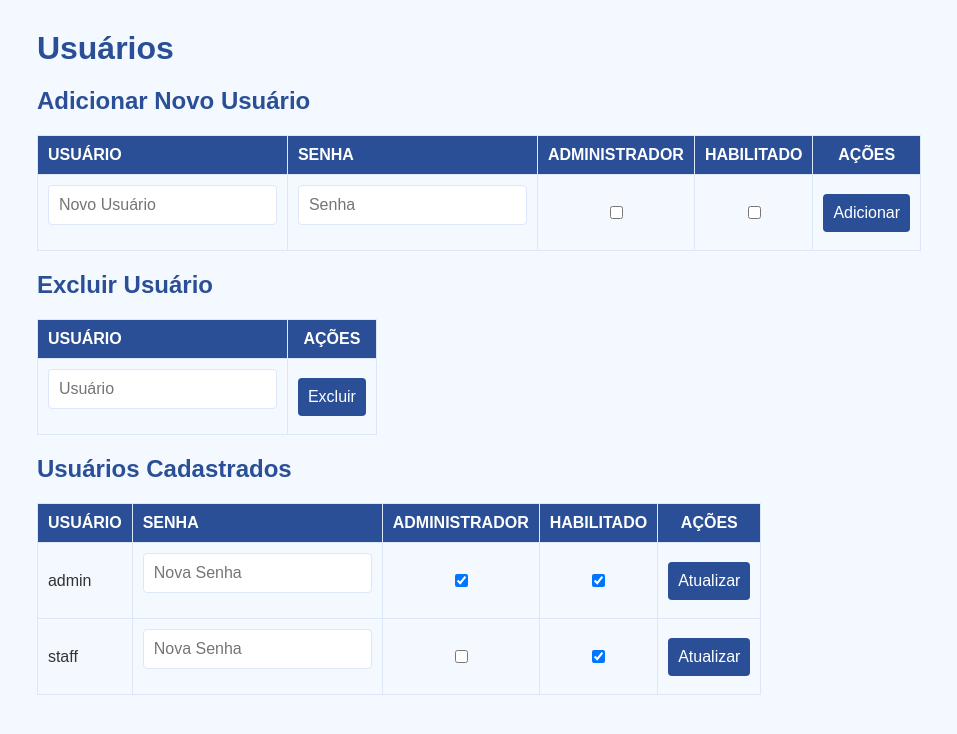
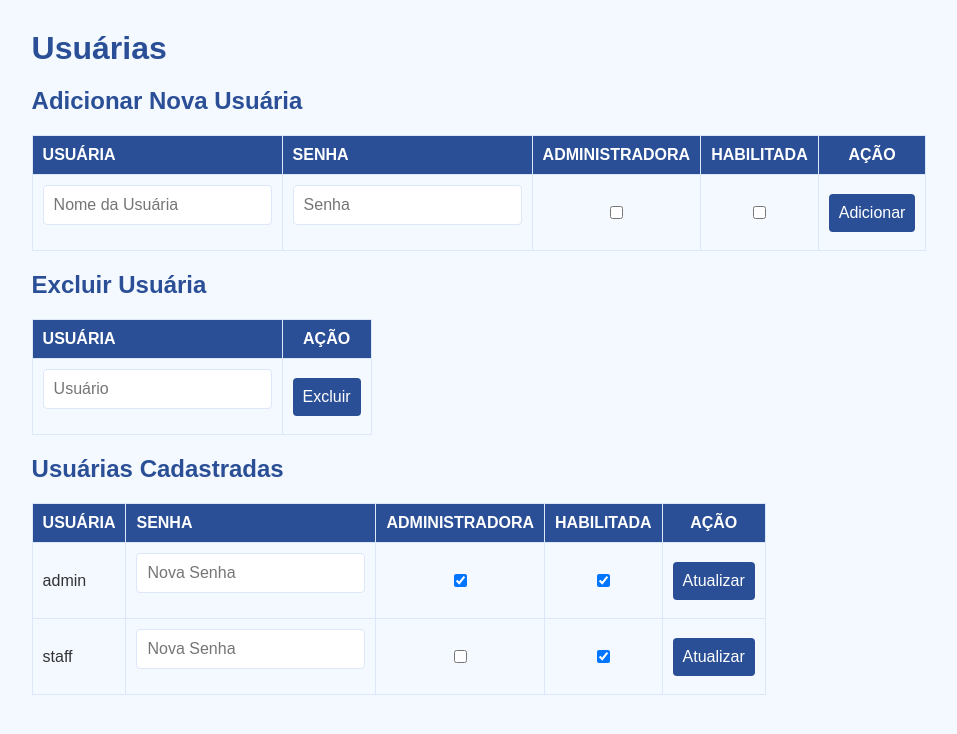
Before and after one commit to edupmon/webapp, a PHP site: page /users.php in a window 1280 px wide. Shown: the top 734 px of the page, without its empty margins (161-1118 px from the left). Run offline with PHP 8.4, Linux system fonts and the light colour scheme; a user stored in the database is signed in; data comes from the database, SQL or seed files in the repository.

Commit message:
Minor changes

```diff
--- a/dashboard.php
+++ b/dashboard.php
@@ -229,7 +229,7 @@ if (!in_array($page, $allowed_pages)) {
                 <ul id="admin-submenu" class="submenu <?php echo in_array($page, ['users']) ? 'active' : ''; ?>">
                     <li>
                         <a href="dashboard.php?page=users" class="<?php echo $page == 'users' ? 'active' : ''; ?>">
-                        	Usuários
+                        	Usuárias
                         </a>
                     </li>
                 </ul>
--- a/users.php
+++ b/users.php
@@ -32,10 +32,10 @@ $isAdmin = htmlspecialchars($_SESSION['admin']) === '1';
 function validateUsername($username) {
     $usernameRegex = '/^[a-z]{4,12}$/';
     if (empty($username)) {
-        throw new Exception('O nome de usuário é obrigatório.');
+        throw new Exception('O nome da usuária é obrigatório.');
     }
     if (!preg_match($usernameRegex, $username)) {
-        throw new Exception('Nome de usuário inválido. O nome de usuário deve conter apenas letras minúsculas (a-z), sem espaços, com 4 a 12 caracteres.');
+        throw new Exception('Nome da usuária inválido. O nome da usuária deve conter apenas letras minúsculas (a-z), sem espaços, com 4 a 12 caracteres.');
     }
 }
 
@@ -97,42 +97,39 @@ if ($_SERVER['REQUEST_METHOD'] === 'POST') {
             $stmt = $conn->prepare("INSERT INTO users (username, user_password, user_admin, enabled, created_by) VALUES (?, ?, ?, ?, ?)");
             $stmt->bind_param("ssiis", $submittedUsername, $hashedPassword, $submittedAdmin, $submittedEnabled, $_SESSION['username']);
             if (!$stmt->execute()) {
-                throw new Exception('Erro ao adicionar o usuário.');
+                throw new Exception('Erro ao adicionar a usuária.');
             }
             $stmt->close();
             $response['success'] = true;
         } else if ($submittedDeleteUser && $isAdmin) {
         	if (empty($submittedUsername)) {
-            	throw new Exception('O nome de usuário é obrigatório para exclusão.');
+            	throw new Exception('O nome da usuária é obrigatório para exclusão.');
         	}
 
         	// Prevent deleting the currently logged-in user
         	if ($submittedUsername === $username) {
-        	    throw new Exception('Você não pode excluir seu próprio usuário.');
+        	    throw new Exception('Você não pode excluir sua própria usuária.');
         	}
 
-        	// Validate if the submitted username exists in the list of users
-        	$userExists = false;
+        	// Validate if the submitted username exists
 			$stmt = $conn->prepare("SELECT COUNT(*) FROM users WHERE username = ?");
 			$stmt->bind_param("s", $submittedUsername);
             if (!$stmt->execute()) {
-                throw new Exception('Erro ao pesquisar o usuário.');
+                throw new Exception('Erro ao pesquisar a usuária.');
             }
             $stmt->bind_result($userCount);
             $stmt->fetch();
         	$stmt->close();
 
-            $userExists = $userCount > 0;
-
-        	if (!$userExists) {
-        	    throw new Exception('O usuário especificado não existe.');
+        	if ($userCount === 0) {
+        	    throw new Exception('A usuária especificado não existe.');
         	}
 
         	// Proceed to delete the user
         	$stmt = $conn->prepare("DELETE FROM users WHERE username = ?");
         	$stmt->bind_param("s", $submittedUsername);
         	if (!$stmt->execute()) {
-            	throw new Exception('Erro ao excluir o usuário.');
+            	throw new Exception('Erro ao excluir a usuária.');
         	}
         	$stmt->close();
         	$response['success'] = true;
@@ -174,7 +171,7 @@ if ($_SERVER['REQUEST_METHOD'] === 'POST') {
                 $stmt = $conn->prepare($query);
                 $stmt->bind_param($types, ...$params);
                 if (!$stmt->execute()) {
-                    throw new Exception('Erro ao atualizar o usuário.');
+                    throw new Exception('Erro ao atualizar a usuária.');
                 }
                 $stmt->close();
                 $response['success'] = true;
@@ -196,7 +193,7 @@ if ($_SERVER['REQUEST_METHOD'] === 'POST') {
 <head>
     <meta charset="UTF-8">
     <meta name="viewport" content="width=device-width, initial-scale=1.0">
-    <title>Usuários</title>
+    <title>Usuárias</title>
     <link rel="stylesheet" href="styles.css">
     <script>
         // Function to handle form submissions
@@ -240,27 +237,27 @@ if ($_SERVER['REQUEST_METHOD'] === 'POST') {
 </head>
 <body>
     <div class="main">
-        <h1>Usuários</h1>
+        <h1>Usuárias</h1>
 
         <!-- Add New User (Admin Only) -->
         <?php if ($isAdmin): ?>
             <div class="add-user-container">
-                <h2>Adicionar Novo Usuário</h2>
+                <h2>Adicionar Nova Usuária</h2>
                 <form class="add-user-form">
                     <table>
                         <thead>
                             <tr>
-                                <th>Usuário</th>
+                                <th>Usuária</th>
                                 <th>Senha</th>
-                                <th style="text-align:center;">Administrador</th>
-                                <th style="text-align:center;">Habilitado</th>
-                                <th style="text-align:center;">Ações</th>
+                                <th style="text-align:center;">Administradora</th>
+                                <th style="text-align:center;">Habilitada</th>
+                                <th style="text-align:center;">Ação</th>
                             </tr>
                         </thead>
                         <tbody>
                             <tr>
                                 <td>
-                                    <input type="text" name="username" placeholder="Novo Usuário" required>
+                                    <input type="text" name="username" placeholder="Nome da Usuária" required>
                                 </td>
                                 <td>
                                     <input type="text" name="password" placeholder="Senha" required>
@@ -285,13 +282,13 @@ if ($_SERVER['REQUEST_METHOD'] === 'POST') {
         <!-- Delete User (Admin Only) -->
         <?php if ($isAdmin): ?>
             <div class="delete-user-container">
-                <h2>Excluir Usuário</h2>
+                <h2>Excluir Usuária</h2>
                 <form class="delete-user-form">
                     <table>
                         <thead>
                             <tr>
-                                <th>Usuário</th>
-                                <th style="text-align:center;">Ações</th>
+                                <th>Usuária</th>
+                                <th style="text-align:center;">Ação</th>
                             </tr>
                         </thead>
                         <tbody>
@@ -312,17 +309,17 @@ if ($_SERVER['REQUEST_METHOD'] === 'POST') {
 
         <!-- Existing Users -->
         <div class="user-container">
-            <h2>Usuários Cadastrados</h2>
+            <h2>Usuárias Cadastradas</h2>
             <table>
                 <thead>
                     <tr>
-                        <th>Usuário</th>
+                        <th>Usuária</th>
                         <th>Senha</th>
                         <?php if ($isAdmin): ?>
-                            <th style="text-align:center;">Administrador</th>
-                            <th style="text-align:center;">Habilitado</th>
+                            <th style="text-align:center;">Administradora</th>
+                            <th style="text-align:center;">Habilitada</th>
                         <?php endif; ?>
-                        <th style="text-align:center;">Ações</th>
+                        <th style="text-align:center;">Ação</th>
                     </tr>
                 </thead>
                 <tbody>
```
